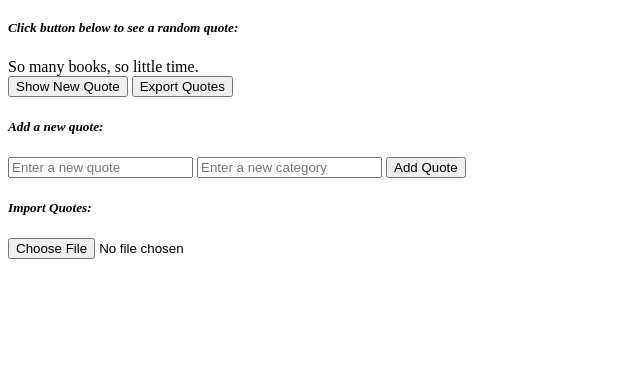
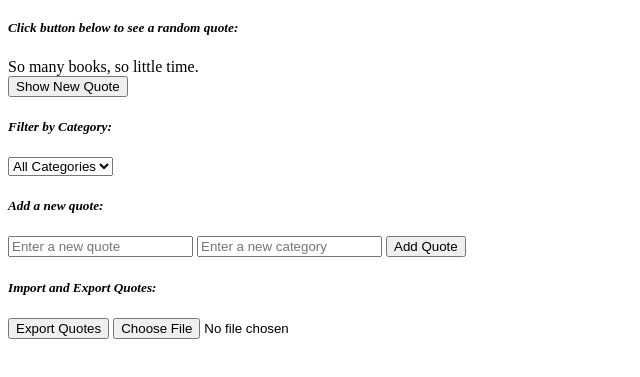
Before and after one commit to KanyiSharon/alx_fe_javascript, a plain HTML site: page dom-manipulation/index.html in a window 1280 px wide. Shown: the part 61-438 px from the top of the page, without its empty margins (0-640 px from the left). Drawn offline with Linux system fonts and the light colour scheme.

Commit message:
Created a Dynamic Content Filtering System Using Web Storage and JSON

```diff
--- a/dom-manipulation/index.html
+++ b/dom-manipulation/index.html
@@ -10,10 +10,17 @@
     <h5><i>Click button below to see a random quote:</i></h5>
     <div id="quoteDisplay"></div>
     <button onclick="showRandomQuote()" id="newQuote">Show New Quote</button>
-    <button onclick="exportToJsonFile()">Export Quotes</button>
+
+    <h5><i>Filter by Category:</i></h5>
+    <select id="categoryFilter" onchange="filterQuotes()">
+      <option value="all">All Categories</option>
+      <!-- Dynamically populated categories -->
+    </select>
+
     <h5><i>Add a new quote:</i></h5>
     <div id="quoteForm"></div>
-    <h5><i>Import Quotes:</i></h5>
+    <h5><i>Import and Export Quotes:</i></h5>
+    <button onclick="exportToJsonFile()">Export Quotes</button>
     <input
       type="file"
       id="importFile"
--- a/dom-manipulation/script.js
+++ b/dom-manipulation/script.js
@@ -1,4 +1,3 @@
-// Initial quotes array
 let quotes = [
   { text: "So many books, so little time.", category: "Humor" },
   {
@@ -25,6 +24,45 @@ function saveQuotes() {
   localStorage.setItem("quotes", JSON.stringify(quotes));
 }
 
+// Populate category filter dropdown
+function populateCategoryFilter() {
+  const categories = Array.from(new Set(quotes.map((quote) => quote.category)));
+  const categoryFilter = document.getElementById("categoryFilter");
+
+  // Clear existing options except "All Categories"
+  categoryFilter.innerHTML = '<option value="all">All Categories</option>';
+
+  categories.forEach((category) => {
+    const option = document.createElement("option");
+    option.value = category;
+    option.textContent = category;
+    categoryFilter.appendChild(option);
+  });
+
+  // Restore last selected filter from local storage
+  const lastSelectedCategory = localStorage.getItem("selectedCategory");
+  if (lastSelectedCategory) {
+    categoryFilter.value = lastSelectedCategory;
+    filterQuotes();
+  }
+}
+
+// Filter quotes based on selected category
+function filterQuotes() {
+  const selectedCategory = document.getElementById("categoryFilter").value;
+  localStorage.setItem("selectedCategory", selectedCategory);
+
+  const filteredQuotes =
+    selectedCategory === "all"
+      ? quotes
+      : quotes.filter((quote) => quote.category === selectedCategory);
+
+  const quoteDisplay = document.getElementById("quoteDisplay");
+  quoteDisplay.innerHTML = filteredQuotes
+    .map((quote) => `<p>${quote.text} - <i>${quote.category}</i></p>`)
+    .join("");
+}
+
 // Show a random quote
 function showRandomQuote() {
   const randomIndex = Math.floor(Math.random() * quotes.length);
@@ -41,6 +79,7 @@ function addQuote() {
     quotes.push({ text: newQuoteText, category: newQuoteCategory });
     saveQuotes();
     showRandomQuote();
+    populateCategoryFilter();
     document.getElementById("newQuoteText").value = ""; // Clear the input field
     document.getElementById("newQuoteCategory").value = ""; // Clear the input field
   } else {
@@ -90,6 +129,7 @@ function importFromJsonFile(event) {
     const importedQuotes = JSON.parse(event.target.result);
     quotes.push(...importedQuotes);
     saveQuotes();
+    populateCategoryFilter();
     alert("Quotes imported successfully!");
   };
   fileReader.readAsText(event.target.files[0]);
@@ -99,6 +139,7 @@ function importFromJsonFile(event) {
 function initialize() {
   loadQuotes();
   createAddQuoteForm();
+  populateCategoryFilter();
   loadLastViewedQuote();
 }
 
```
